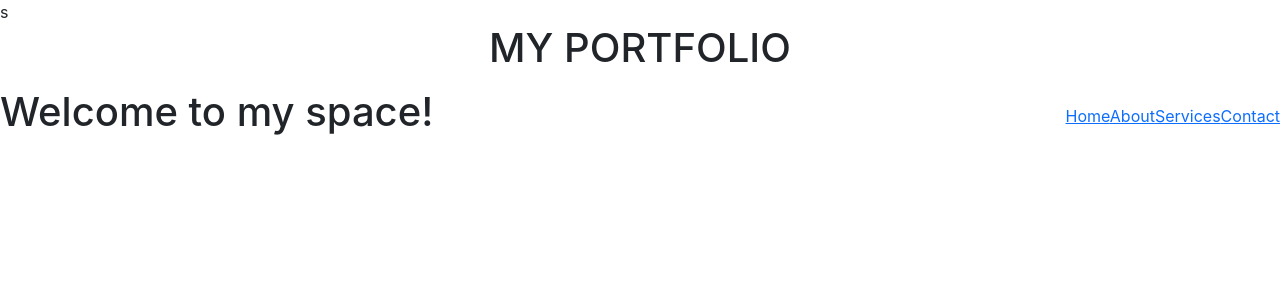
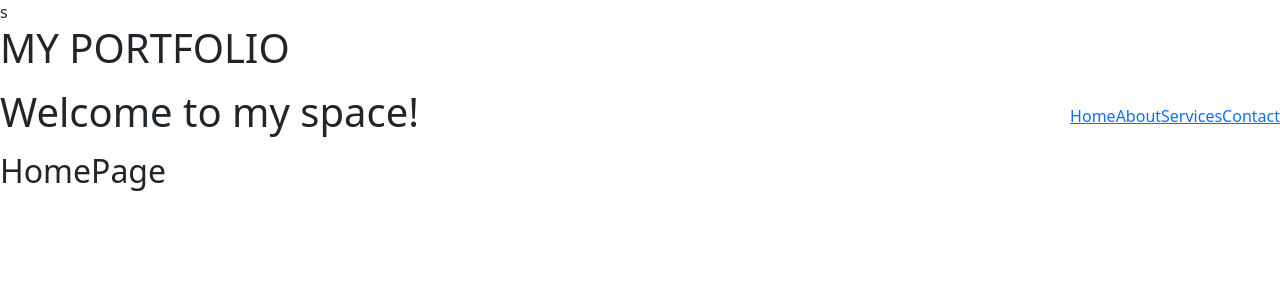
Before and after one commit to Malvino-creator/portfolio-react, a React (Create React App) app in the folder Desktop/portfolio/: page / in a window 1280 px wide. Shown: the top 300 px of the page. Built offline with nearby package versions, Linux system fonts and the light colour scheme.

Commit message:
feat(Styles):Import fonts from quicksand

```diff
--- a/Desktop/portfolio/src/App.css
+++ /dev/null
@@ -1,15 +0,0 @@
-.App {
-  text-align: center;
-
-}
-
-.App-header {
-  background-color: #282c34;
-  min-height: 100vh;
-  display: flex;
-  flex-direction: column;
-  align-items: center;
-  justify-content: center;
-  font-size: calc(10px + 2vmin);
-  color: white;
-}
--- a/Desktop/portfolio/src/App.js
+++ b/Desktop/portfolio/src/App.js
@@ -1,13 +1,16 @@
-
-import './App.css';
+import React from 'react';
 import Header from './Components/header';
 import Navbar from './Components/Navbar';
+import Home from './Components/home'
+
+
 
 function App() {
   return (
     <div className="App">
       <Header />
       <Navbar />
+      <Home />
 
     </div>
   );
--- /dev/null
+++ b/Desktop/portfolio/src/Components/home.js
@@ -0,0 +1,11 @@
+import React from 'react'
+
+const Home = () =>{
+  return (
+    <div>
+      <h2>HomePage</h2>
+    </div>
+  )
+}
+
+export default Home;
--- a/Desktop/portfolio/src/index.css
+++ b/Desktop/portfolio/src/index.css
@@ -1,14 +1 @@
-body {
-  margin: 0;
-  font-family: -apple-system, BlinkMacSystemFont, 'Segoe UI', 'Roboto', 'Oxygen',
-    'Ubuntu', 'Cantarell', 'Fira Sans', 'Droid Sans', 'Helvetica Neue',
-    sans-serif;
-  -webkit-font-smoothing: antialiased;
-  -moz-osx-font-smoothing: grayscale;
-
-}
-
-code {
-  font-family: source-code-pro, Menlo, Monaco, Consolas, 'Courier New',
-    monospace;
-}
+@import url('https://fonts.googleapis.com/css2?family=Quicksand:wght@300&display=swap');
--- a/Desktop/portfolio/src/index.js
+++ b/Desktop/portfolio/src/index.js
@@ -10,8 +10,3 @@ root.render(
     <App />
   </React.StrictMode>
 );
-
-// If you want to start measuring performance in your app, pass a function
-// to log results (for example: reportWebVitals(console.log))
-// or send to an analytics endpoint. Learn more: https://bit.ly/CRA-vitals
-reportWebVitals();
```
